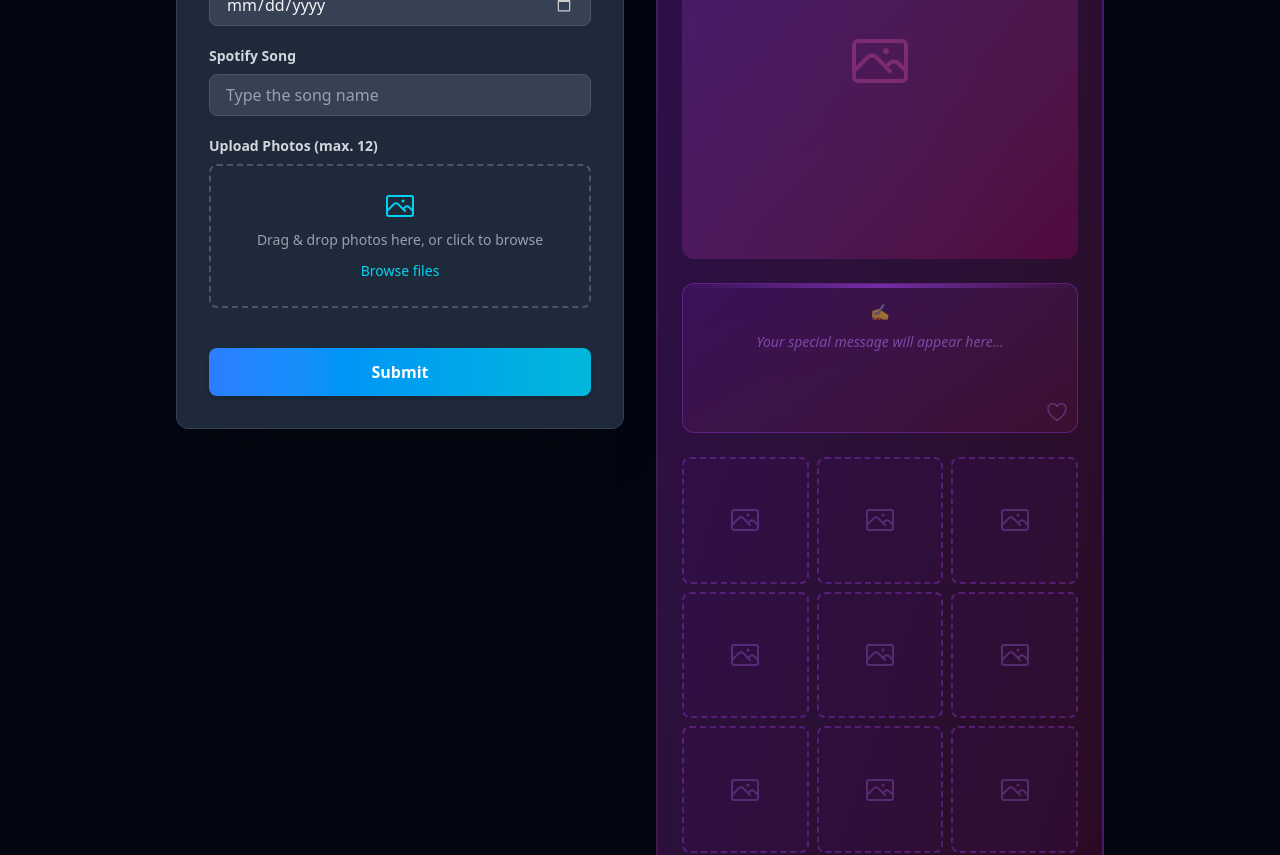
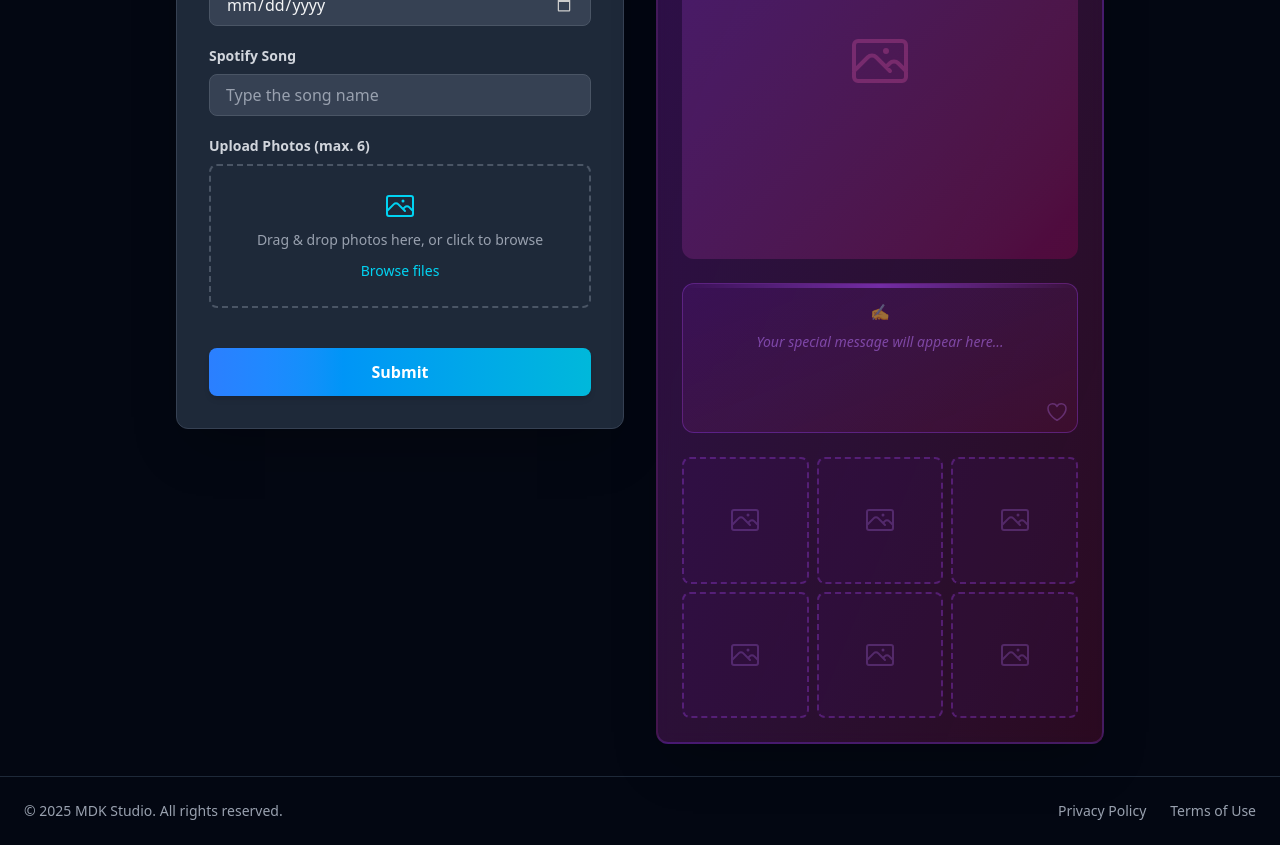
Before and after one commit to daniel99korban/love-timeline, a React (Vite) app: page /form in a window 1280 px wide. Shown: the part 460-1315 px from the top of the page. Built offline with nearby package versions, Linux system fonts and the light colour scheme.

Commit message:
correcoes no botao de musica e na quantidade de imagens

```diff
--- a/src/components/Form.tsx
+++ b/src/components/Form.tsx
@@ -17,13 +17,15 @@ export const Form = () => {
   const spotifyToken =
     "BQAGVOp-Q15xM9FP93t9WDbzYU4W0ESLIHSHsJDkmMRogWTEVtjsDgr7BrCW648dXmhN3Fwz5qNotJJIIXqqD3VSFwS7HP3359oqluel36NKWsxJTuc-7aL-_uic4nYcaLZxfZvfsk4";
 
+  const [isLoading, setIsLoading] = useState<boolean>(false);
+
   const selectedSongUrl = selectedSong
     ? `https://open.spotify.com/embed/track/${selectedSong.id}`
     : null;
 
   const handleSubmit = async (e: React.FormEvent<HTMLFormElement>) => {
     e.preventDefault();
-
+    setIsLoading(true);
     try {
       const plan = 1;
 
@@ -49,11 +51,25 @@ export const Form = () => {
     } catch (error) {
       console.error("Erro ao criar website ou enviar imagens:", error);
       alert("Erro ao enviar os dados!");
+    } finally {
+      setIsLoading(false);
     }
   };
 
   return (
-    <div className="min-h-screen flex flex-col md:flex-row gap-8 items-start justify-center bg-gray-950 p-8">
+    <div className="relative min-h-screen flex flex-col md:flex-row gap-8 items-start justify-center bg-gray-950 p-8">
+      {/* Modal de carregamento */}
+      {isLoading && (
+        <div className="fixed inset-0 z-50 flex items-center justify-center bg-black bg-opacity-50">
+          <div className="bg-white dark:bg-gray-800 p-8 rounded-2xl shadow-xl flex flex-col items-center gap-4">
+            <div className="w-12 h-12 border-4 border-gray-300 dark:border-gray-600 border-t-blue-500 rounded-full animate-spin"></div>
+            <p className="text-gray-700 dark:text-gray-200 font-semibold">
+              {t("form.loading") || "Carregando..."}
+            </p>
+          </div>
+        </div>
+      )}
+
       {/* Formulário */}
       <div className="bg-gray-800 border border-gray-700 rounded-xl shadow-2xl px-8 pt-6 pb-8 w-full max-w-md flex-shrink-0">
         <h2
--- a/src/components/ImageUploader.tsx
+++ b/src/components/ImageUploader.tsx
@@ -11,7 +11,7 @@ interface ImageUploaderProps {
 export const ImageUploader = ({ photos, setPhotos, t }: ImageUploaderProps) => {
   const onDrop = useCallback(
     (acceptedFiles: File[]) => {
-      if (photos.length + acceptedFiles.length > 12) {
+      if (photos.length + acceptedFiles.length > 6) {
         alert(t("max_photos"));
         return;
       }
@@ -33,7 +33,7 @@ export const ImageUploader = ({ photos, setPhotos, t }: ImageUploaderProps) => {
   return (
     <>
       <label className="block text-gray-300 text-sm font-semibold mb-2">
-        {t("form.upload_photos")} (max. 12)
+        {t("form.upload_photos")} (max. 6)
       </label>
 
       <div
--- a/src/components/LoveStoryPreview.tsx
+++ b/src/components/LoveStoryPreview.tsx
@@ -103,7 +103,7 @@ export const LoveStoryPreview = ({
             <div className="absolute inset-0 bg-gradient-to-b from-purple-900/40 via-transparent to-transparent" />
           </div>
         ))}
-        {[...Array(12 - photos.length)].map((_, i) => (
+        {[...Array(6 - photos.length)].map((_, i) => (
           <div
             key={`empty-${i}`}
             className="aspect-square rounded-lg border-2 border-dashed border-purple-500/30 bg-purple-900/10
--- a/src/components/SpotifySearchDropdown.tsx
+++ b/src/components/SpotifySearchDropdown.tsx
@@ -1,6 +1,6 @@
 import { useState, useEffect } from "react";
 import { useTranslation } from "react-i18next";
-import  api  from "../api/axiosInstance";
+import api from "../api/axiosInstance";
 
 interface SpotifySearchDropdownProps {
   selectedSong: any;
@@ -15,6 +15,7 @@ export const SpotifySearchDropdown = ({
   const { t } = useTranslation();
   const [songQuery, setSongQuery] = useState<string>("");
   const [songSuggestions, setSongSuggestions] = useState<any[]>([]);
+  const [isDropdownVisible, setDropdownVisible] = useState<boolean>(false);
 
   // Função para buscar músicas no Spotify
   async function searchSpotifyTracks(query: string) {
@@ -38,7 +39,7 @@ export const SpotifySearchDropdown = ({
 
   // Implementação de debounce para aguardar 500ms após a última digitação
   useEffect(() => {
-    if (songQuery.length < 3) {
+    if (!isDropdownVisible || songQuery.length < 3) {
       setSongSuggestions([]);
       return;
     }
@@ -46,7 +47,7 @@ export const SpotifySearchDropdown = ({
       searchSpotifyTracks(songQuery);
     }, 500);
     return () => clearTimeout(timer);
-  }, [songQuery]);
+  }, [songQuery, isDropdownVisible]);
 
   // Função para selecionar uma música da lista
   const handleSongSelect = (track: any) => {
@@ -55,6 +56,7 @@ export const SpotifySearchDropdown = ({
       `${track.name} - ${track.artists.map((a: any) => a.name).join(", ")}`
     );
     setSongSuggestions([]);
+    setDropdownVisible(false);
   };
 
   return (
@@ -72,11 +74,12 @@ export const SpotifySearchDropdown = ({
         onChange={(e) => {
           setSongQuery(e.target.value);
           setSelectedSong(null);
+          setDropdownVisible(true);
         }}
         placeholder={t("form.spotify_song_placeholder")}
         className="w-full py-2 px-4 rounded-lg bg-gray-700 border border-gray-600 text-gray-100 placeholder-gray-400 focus:outline-none focus:border-blue-400 focus:ring-2 focus:ring-blue-500/50 transition-all"
       />
-      {songSuggestions.length > 0 && (
+      {isDropdownVisible && songSuggestions.length > 0 && (
         <ul className="bg-gray-800 border border-gray-600 mt-1 rounded-lg">
           {songSuggestions.map((track) => {
             const albumImage =
@@ -96,7 +99,7 @@ export const SpotifySearchDropdown = ({
                   />
                 )}
                 <span className="text-gray-100">
-                  {track.name} {t("form.spotify_song_by")}{" "}
+                  {track.name} {t("form.spotify_song_by")} {" "}
                   {track.artists.map((artist: any) => artist.name).join(", ")}
                 </span>
               </li>
@@ -106,7 +109,7 @@ export const SpotifySearchDropdown = ({
       )}
       {selectedSong && (
         <p className="text-green-400 mt-2">
-          {t("form.spotify_song_selected")}: {selectedSong.name} -{" "}
+          {t("form.spotify_song_selected")} : {selectedSong.name} - {" "}
           {selectedSong.artists.map((a: any) => a.name).join(", ")}
         </p>
       )}
```
